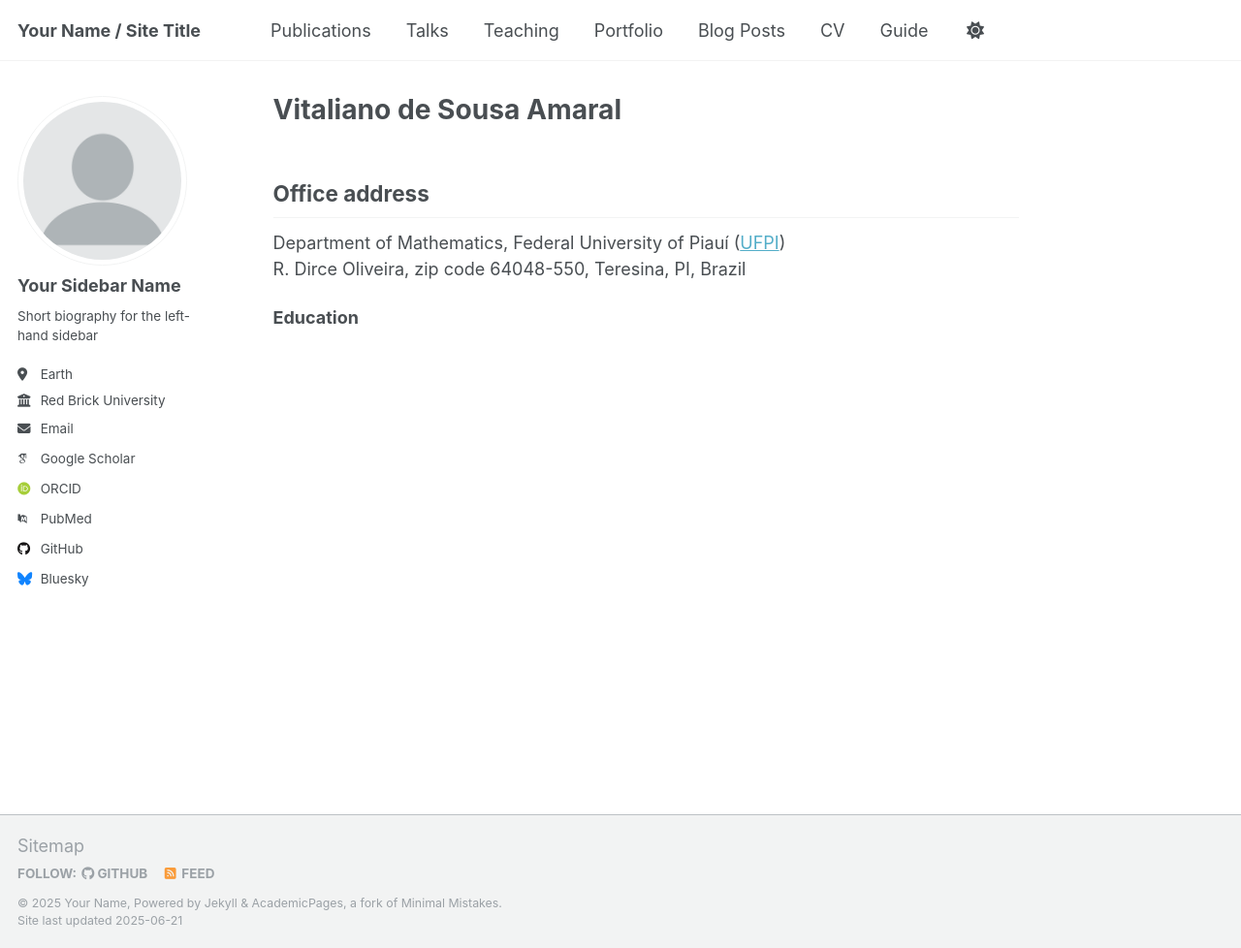
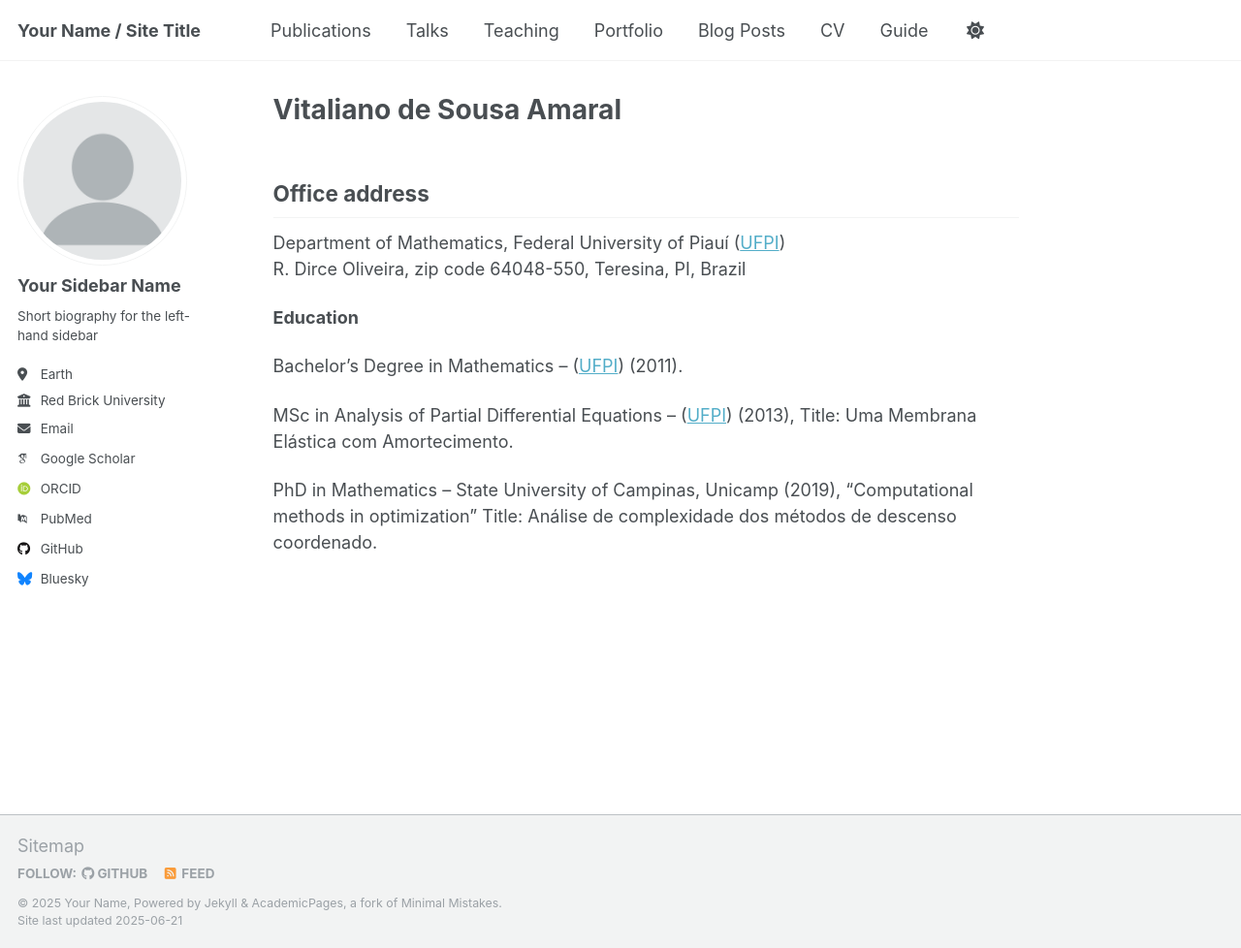
Before and after one commit to vitalianoamaral/vitalianoamaral.github.io, a Jekyll site: the page built from _pages/about.md, in a window 1280 px wide and 978 px high. Shown: the whole window at 97% size. Built offline with Jekyll 4.4.1, drawn with Linux system fonts in a browser that asks for light colours; some web fonts are replaced.

Commit message:
Update about.md

```diff
--- a/_pages/about.md
+++ b/_pages/about.md
@@ -14,3 +14,10 @@ Department of Mathematics, Federal University of Piauí ([UFPI](https://ufpi.br/
 R. Dirce Oliveira, zip code 64048-550, Teresina, PI, Brazil
 
 **Education**
+
+Bachelor’s Degree in Mathematics – ([UFPI](https://ufpi.br/)) (2011).
+
+MSc in Analysis of Partial Differential Equations – ([UFPI](https://ufpi.br/)) (2013), Title: Uma Membrana Elástica com Amortecimento.
+
+PhD in Mathematics – State University of Campinas, Unicamp (2019), “Computational methods in optimization”
+Title: Análise de complexidade dos métodos de descenso coordenado.
```
